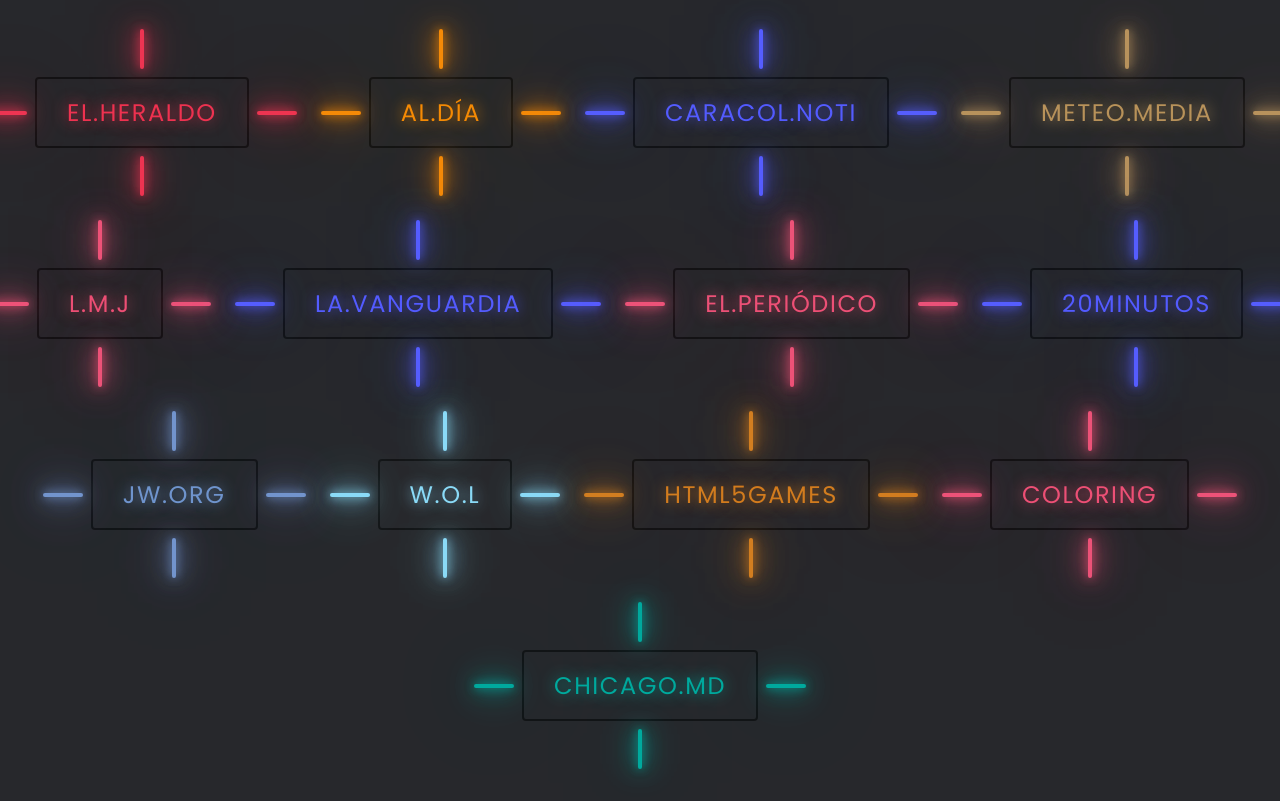
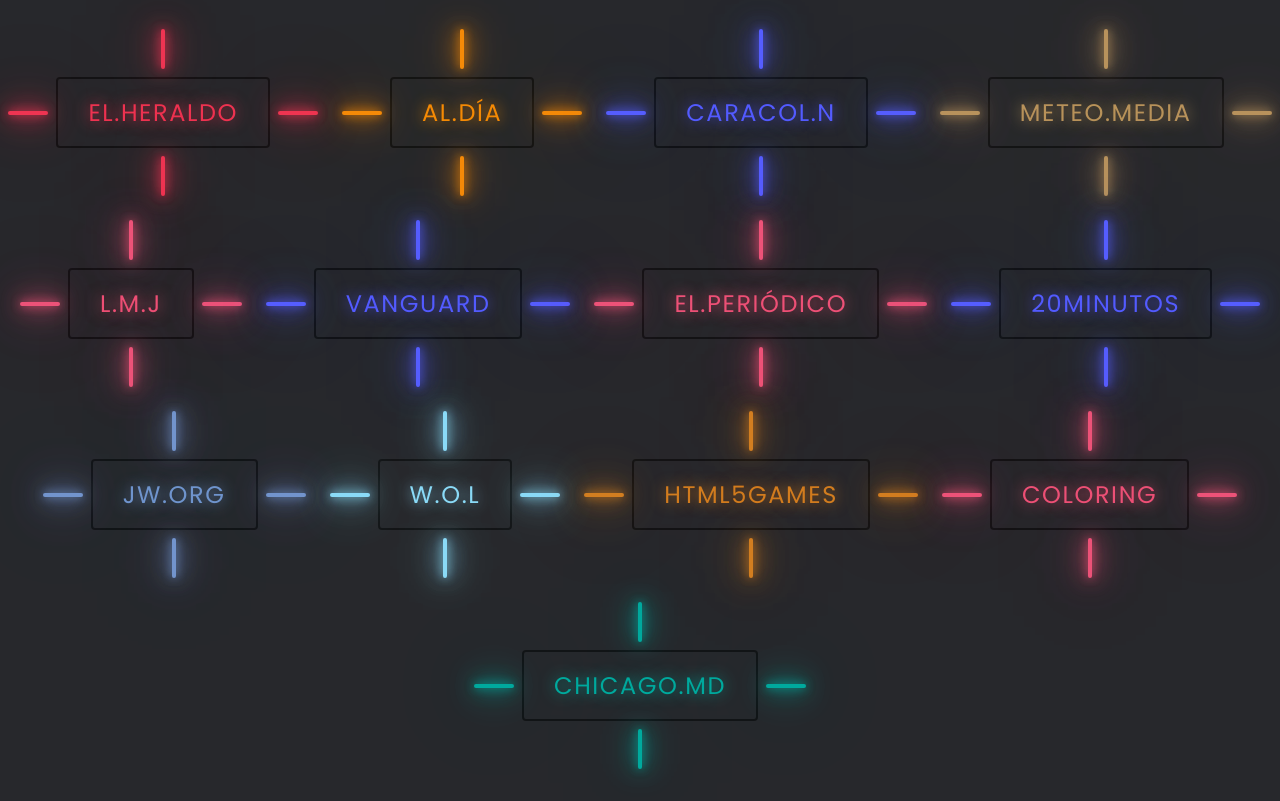
Before and after one commit to luismanuelruiz/luismanuelruiz.github.io, a plain HTML site: page index.html in a window 1280 px wide. Shown: the part 51-852 px from the top of the page. Drawn offline with Linux system fonts and the light colour scheme.

Commit message:
Update index.html

```diff
--- a/index.html
+++ b/index.html
@@ -43,7 +43,7 @@
       <span></span>
       <span></span>
       <span></span>
-      Caracol.Noti
+      Caracol.N
     </a>
 
      <a class="button" href="https://www.meteomedia.com/ca/previsions-meteo-horaires/quebec/lachine" style="--color: #b8925c;">
@@ -67,7 +67,7 @@
       <span></span>
       <span></span>
       <span></span>
-      La.Vanguardia
+      Vanguard
     </a>
 
     <a class="button" href="https://www.elperiodico.com/es/barcelona//" style="--color: #ed5278 ">
```
